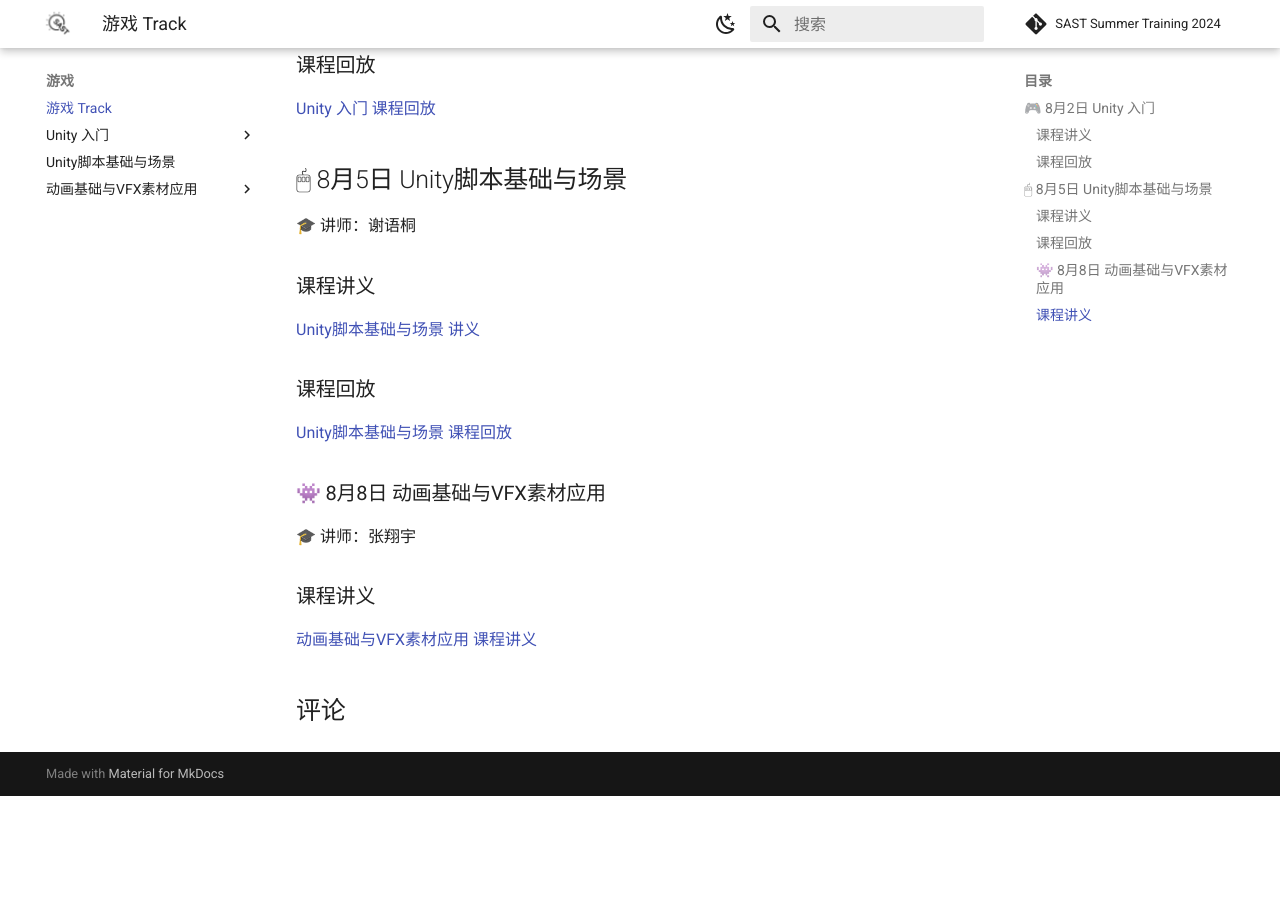
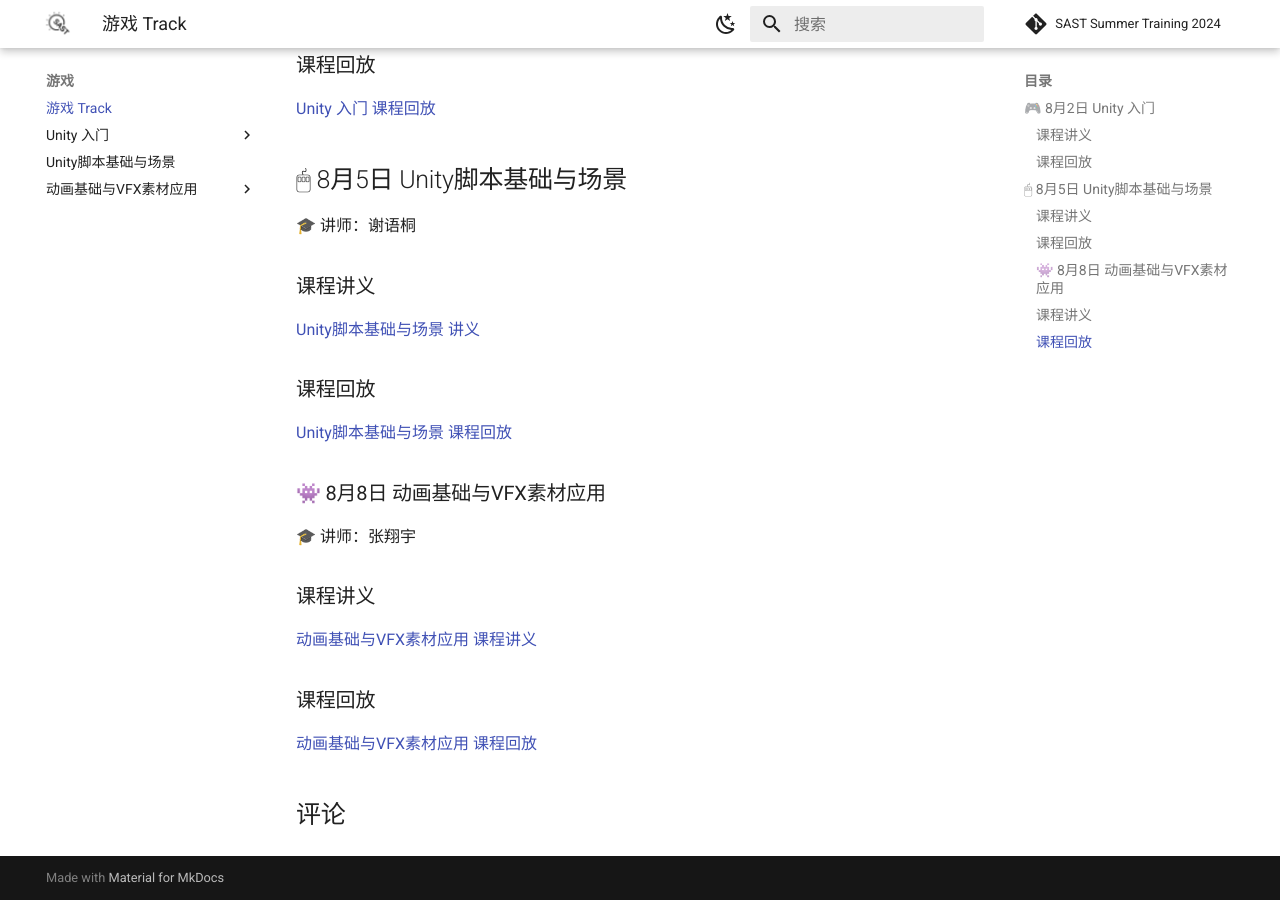
Before and after one commit to sast-summer-training-2024/sast-summer-training-2024.github.io, an MkDocs documentation site: the page built from docs/unity/index_unity.md, in a window 1280 px wide and 900 px high, scrolled down 1270 px. Built offline with MkDocs 1.6.1 and Material for MkDocs 9.7.7, drawn with Linux system fonts in a browser that asks for light colours; comment, search, counter and statistics services are not loaded; before the commit the page ends 2066 px from its top, so only the background shows below that.

Commit message:
feat: add unity3 playback

```diff
--- a/docs/unity/index_unity.md
+++ b/docs/unity/index_unity.md
@@ -48,3 +48,7 @@
 ### 课程讲义
 
 [动画基础与VFX素材应用 课程讲义](unity3/unity3.pptx)
+
+### 课程回放
+
+[动画基础与VFX素材应用 课程回放](https://www.bilibili.com/video/BV1RvYbe7EHS/?share_source=copy_web&vd_source=5f41358f46c6dc60e03c3ff6ca5a8520)
```
